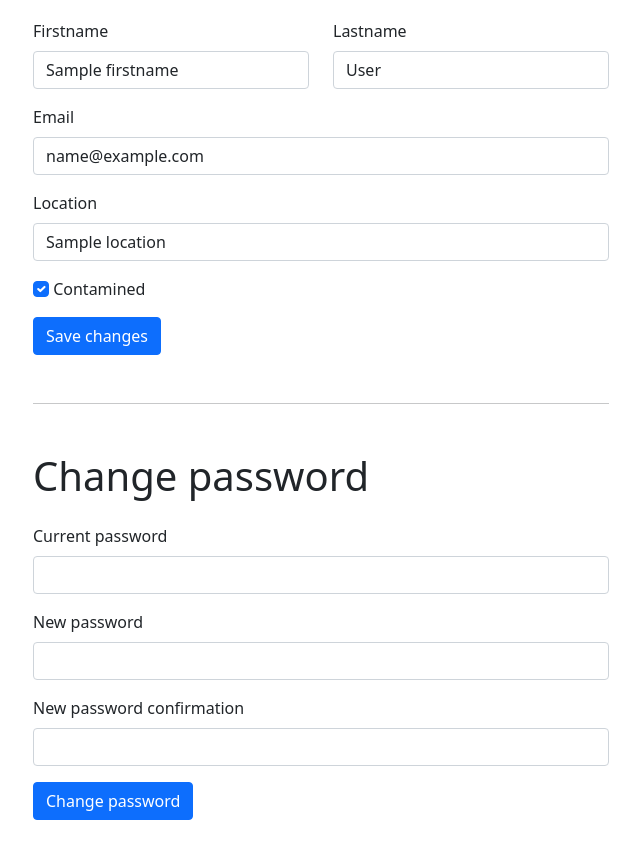
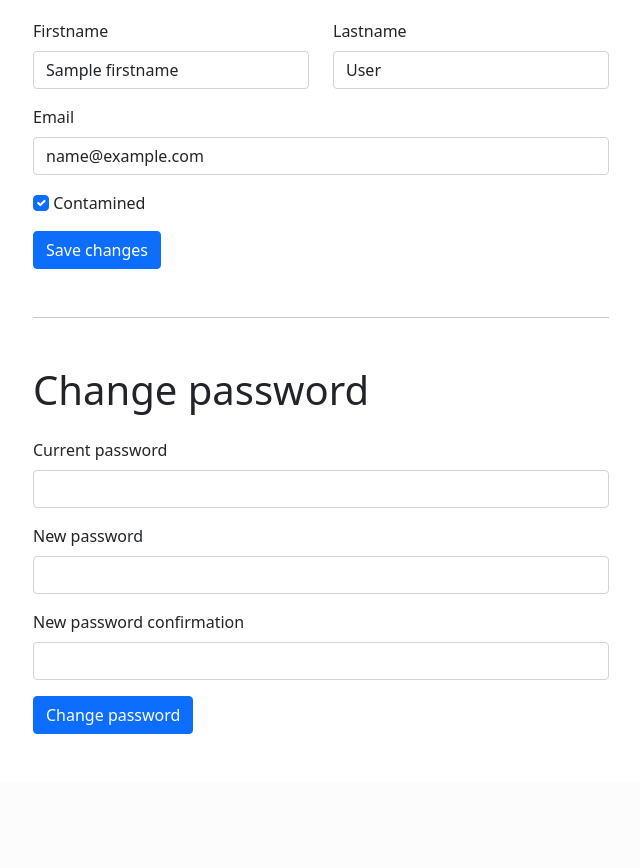
Before and after one commit to VaaAbt/CovidCiasie, a PHP site: template src/View/account.html.twig in a window 1280 px wide. Shown: the part 157-1025 px from the top of the page, without its empty margins (319-959 px from the left). After the commit the page ends 891 px from the top, so only its background shows below. Run offline with PHP 8.4, Linux system fonts and the light colour scheme; the template is opened without the code that fills it: most values are stand-ins (such as "Sample title", 1, 10 or a date in 2020); some libraries are stand-ins or nearby versions.

Commit message:
fix: remove location from account management

```diff
--- a/src/Controller/AccountController.php
+++ b/src/Controller/AccountController.php
@@ -23,7 +23,6 @@ class AccountController extends AbstractController
         $user->setAttribute('firstname', $payload['firstname']);
         $user->setAttribute('lastname', $payload['lastname']);
         $user->setAttribute('email', $payload['email']);
-        $user->setAttribute('location', $payload['location']);
         $user->setAttribute('contamined', filter_var($payload['contamined'], FILTER_VALIDATE_BOOL));
         $user->save();
 
--- a/src/View/account.html.twig
+++ b/src/View/account.html.twig
@@ -21,12 +21,6 @@
                     <label for="email" class="form-label">Email</label>
                     <input type="email" id="email" name="email" class="form-control" value="{{ auth.user.email }}"
                            required/>
-                </div>
-
-                <div class="form-group mb-3">
-                    <label for="location" class="form-label">Location</label>
-                    <input type="text" id="location" name="location" class="form-control"
-                           value="{{ auth.user.location }}" required/>
                 </div>
 
                 <div class="form-group mb-3">
```
